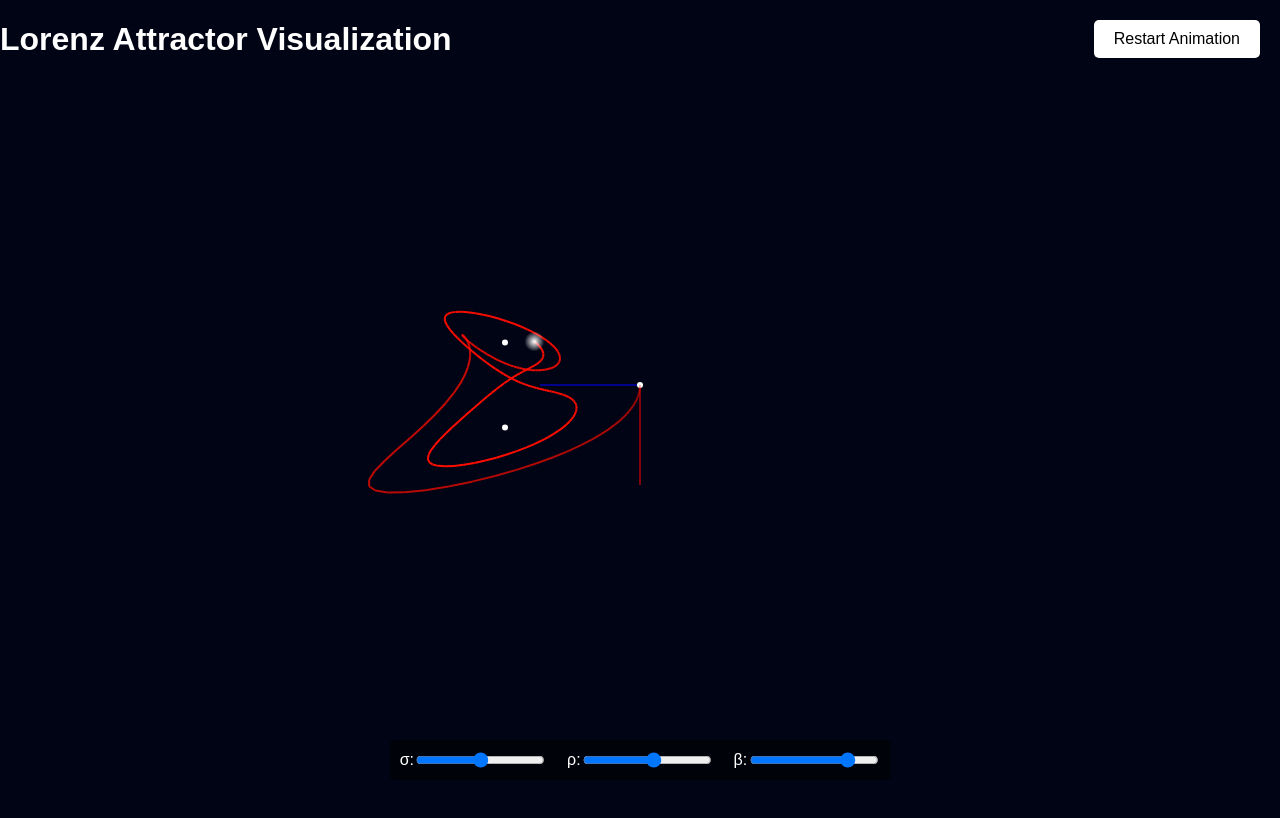
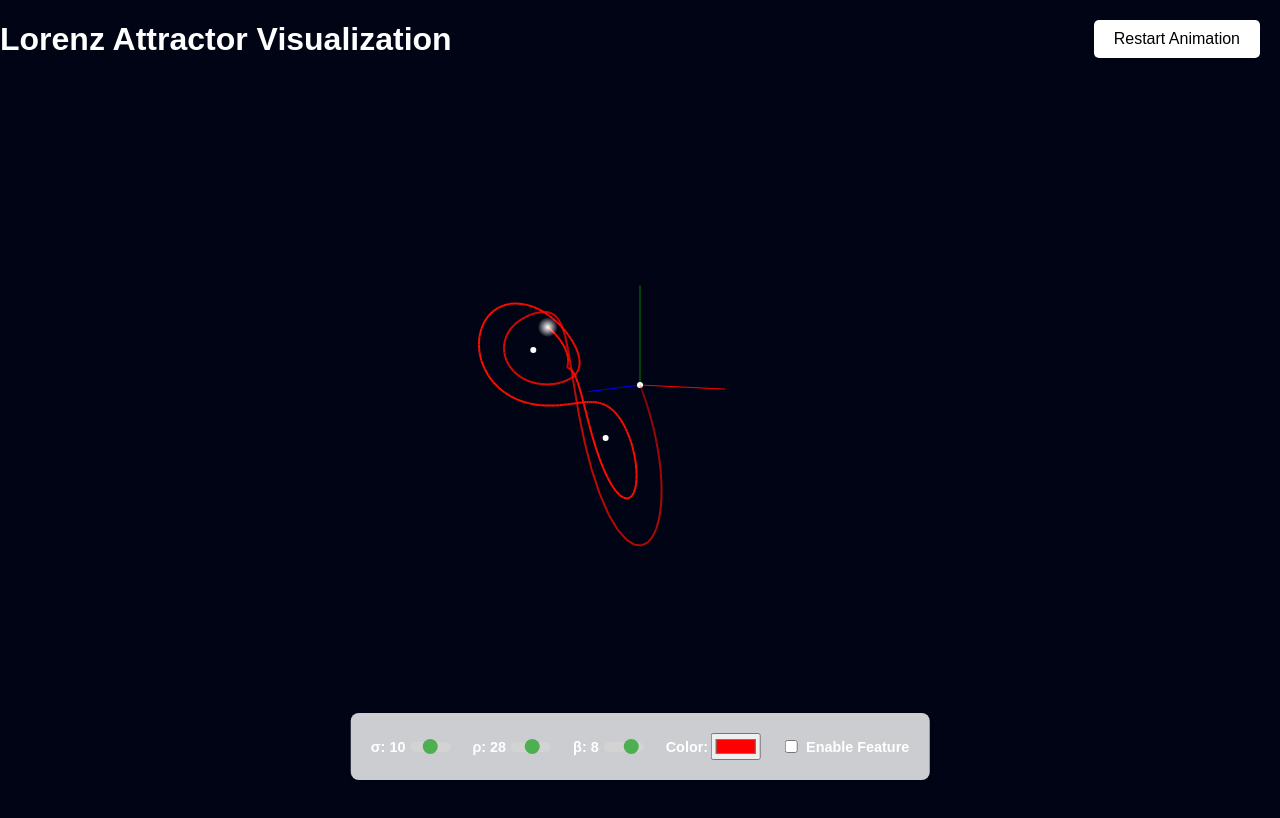
Before and after one commit to EPats/PersonalWebsite, a plain HTML site: page lorenz.html in a window 1280 px wide. Drawn offline with Linux system fonts and the light colour scheme.

Commit message:
Slider messing pre spain

```diff
--- a/lorenz.css
+++ b/lorenz.css
@@ -39,3 +39,77 @@ canvas {
     font-size: 16px;
     cursor: pointer;
 }
+
+.controls-container {
+    position: absolute;
+    bottom: 20px;
+    left: 50%;
+    transform: translateX(-50%);
+    background-color: rgba(255, 255, 255, 0.8);
+    border-radius: 8px;
+    padding: 20px;
+    box-shadow: 0 2px 4px rgba(0,0,0,0.1);
+    display: flex;
+    flex-wrap: wrap;
+    align-items: center;
+    gap: 20px;
+  }
+
+  .control-group {
+    display: flex;
+    align-items: center;
+    gap: 3px;
+
+  }
+
+  label {
+    font-weight: bold;
+    white-space: nowrap;
+    font-size: 0.9em;
+  }
+
+  input[type="range"] {
+    width: 150px;
+  }
+
+  input[type="color"] {
+    vertical-align: middle;
+  }
+
+  .checkbox-label {
+    display: flex;
+    align-items: center;
+    gap: 5px;
+  }
+
+  .color-picker-toggle {
+    position: absolute;
+    top: 20px;
+    right: 20px;
+  }
+
+  #colorPicker:disabled {
+    opacity: 0.5;
+    cursor: not-allowed;
+  }
+
+
+input[type="range"] {
+    width: 40px;  /* Reduced from 150px */
+    height: 10px;  /* Added to reduce height */
+    -webkit-appearance: none;  /* Removes default styling */
+    background: #d3d3d3;
+    outline: none;
+    border-radius: 5px;
+  }
+
+  /* Styling for the slider thumb */
+  input[type="range"]::-webkit-slider-thumb {
+    -webkit-appearance: none;
+    appearance: none;
+    width: 15px;
+    height: 15px;
+    background: #4CAF50;
+    cursor: pointer;
+    border-radius: 50%;
+  }
--- a/lorenz.html
+++ b/lorenz.html
@@ -9,10 +9,35 @@
     <h1>Lorenz Attractor Visualization</h1>
     <canvas id="lorenzCanvas"></canvas>
 
-    <div class="slider-container">
-        <label>σ: <input type="range" min="0" max="20" value="10" step="0.1" id="sigmaSlider"></label>
-        <label>ρ: <input type="range" min="0" max="50" value="28" step="0.1" id="rhoSlider"></label>
-        <label>β: <input type="range" min="0" max="10" value="8" step="0.1" id="betaSlider"></label>
+    <div class="controls-container">
+      <div class="control-group">
+        <label for="sigmaSlider">σ: <span id="sigmaValue">10</span></label>
+        <input type="range" min="0" max="20" value="10" step="0.1" id="sigmaSlider">
+      </div>
+      <div class="control-group">
+        <label for="rhoSlider">ρ: <span id="rhoValue">28</span></label>
+        <input type="range" min="0" max="50" value="28" step="0.1" id="rhoSlider">
+      </div>
+      <div class="control-group">
+        <label for="betaSlider">β: <span id="betaValue">8</span></label>
+        <input type="range" min="0" max="10" value="8" step="0.1" id="betaSlider">
+      </div>
+      <div class="control-group">
+        <label for="colorPicker">Color:</label>
+        <input type="color" value="#ff0000" id="colorPicker">
+      </div>
+      <div class="control-group">
+        <label class="checkbox-label">
+          <input type="checkbox" id="toggleCheckbox">
+          Enable Feature
+        </label>
+      </div>
+    </div>
+    <div class="color-picker-toggle">
+      <label class="checkbox-label">
+        <input type="checkbox" id="disableColorPicker" checked>
+        Enable Color Picker
+      </label>
     </div>
 
     <button class="restart-button">Restart Animation</button>
--- a/lorenz.js
+++ b/lorenz.js
@@ -10,28 +10,32 @@ const canvas = document.getElementById('lorenzCanvas');
     resizeCanvas();
 
     let [x, y, z] = [0.01, 0, 0];
-    let [sigma, rho, beta] = [10, 28, 8/3];
+    const parameters = {
+      sigma: 10,
+      rho: 28,
+      beta: 8 / 3
+    };
 
     const points = [];
     let criticalPoints = [];
-    let [rotationX, rotationY, rotationZ] = [0, 0, 0];
+    let [rotationX, rotationY] = [Math.PI / 10, Math.PI / 4];
     let [mouseX, mouseY] = [0, 0];
     let hue = 0;
 
     ['sigma', 'rho', 'beta'].forEach((param, i) => {
         const slider = document.getElementById(`${param}Slider`);
-        slider.onchange = () => {
-            [sigma, rho, beta][i] = parseFloat(slider.value);
-            updateCriticalPoints;
+        slider.oninput = () => {
+            parameters[param] = parseFloat(slider.value);
+            updateCriticalPoints();
         }
     });
 
     function updateCriticalPoints() {
-        rho_minus1 = rho - 1
-        discriminant = Math.sqrt(beta * rho_minus1)
+        rho_minus1 = parameters['rho'] - 1
+        discriminant = Math.sqrt(parameters['beta'] * rho_minus1)
       criticalPoints = [
-        { x: discriminant, y: discriminant, z: rho - 1 },
-        { x: -discriminant, y: -discriminant, z: rho - 1 },
+        { x: discriminant, y: discriminant, z: rho_minus1 },
+        { x: -discriminant, y: -discriminant, z: rho_minus1 },
         { x: 0, y: 0, z: 0 }
       ];
     }
@@ -39,11 +43,10 @@ const canvas = document.getElementById('lorenzCanvas');
     function rotatePoint(point) {
         const [cosX, sinX] = [Math.cos(rotationX), Math.sin(rotationX)];
         const [cosY, sinY] = [Math.cos(rotationY), Math.sin(rotationY)];
-        const [cosZ, sinZ] = [Math.cos(rotationZ), Math.sin(rotationZ)];
 
-        const rotatedX = point.x * (cosY * cosZ) + point.y * (cosY * sinZ) - point.z * sinY;
-        const rotatedY = point.x * (cosZ * sinX * sinY - cosX * sinZ) + point.y * (cosX * cosZ + sinX * sinY * sinZ) + point.z * (cosY * sinX);
-        const rotatedZ = point.x * (cosX * cosZ * sinY + sinX * sinZ) + point.y * (cosX * sinY * sinZ - cosZ * sinX) + point.z * (cosX * cosY);
+        const rotatedX = point.x * cosY - point.z * sinY;
+        const rotatedY = point.x * sinX * sinY + point.y * cosX + point.z * (cosY * sinX);
+        const rotatedZ = point.x * cosX * sinY - point.y * sinX + point.z * (cosX * cosY);
 
         return { x: rotatedX, y: rotatedY, z: rotatedZ };
     }
@@ -125,9 +128,9 @@ const canvas = document.getElementById('lorenzCanvas');
 
     function animate() {
       const dt = 0.01;
-      const dx = (sigma * (y - x)) * dt;
-      const dy = (x * (rho - z) - y) * dt;
-      const dz = (x * y - beta * z) * dt;
+      const dx = (parameters['sigma'] * (y - x)) * dt;
+      const dy = (x * (parameters['rho'] - z) - y) * dt;
+      const dz = (x * y - parameters['beta'] * z) * dt;
 
       x += dx;
       y += dy;
@@ -145,8 +148,11 @@ const canvas = document.getElementById('lorenzCanvas');
       context.translate(canvas.width/2, canvas.height/2);
 
       // Update rotation based on mouse position
-      rotationX = -(mouseY / canvas.height - 0.5) * Math.PI;
-      rotationY = -(mouseX / canvas.width - 0.5) * Math.PI;
+      const dRotationX = (mouseY / canvas.height - 0.5) * Math.PI;
+      const dRotationY = (mouseX / canvas.width - 0.5) * Math.PI;
+      rotationX = Math.PI / 10 + dRotationX * 0.15
+      rotationY = Math.PI / 4 + dRotationY * 0.15
+
 
       drawAxes();
       drawCriticalPoints();
@@ -169,3 +175,8 @@ const canvas = document.getElementById('lorenzCanvas');
 
     updateCriticalPoints();
     animate();
+
+    document.getElementById('disableColorPicker').addEventListener('change', function() {
+      const colorPicker = document.getElementById('colorPicker');
+      colorPicker.disabled = !this.checked;
+    });
```
